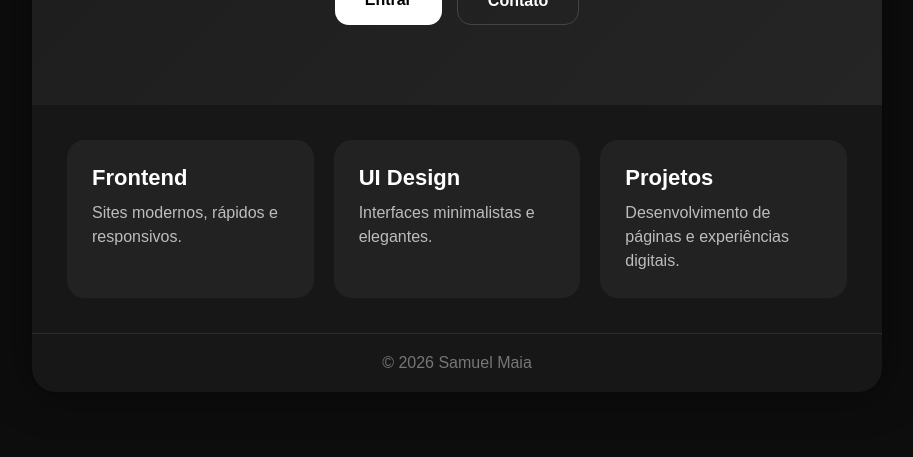
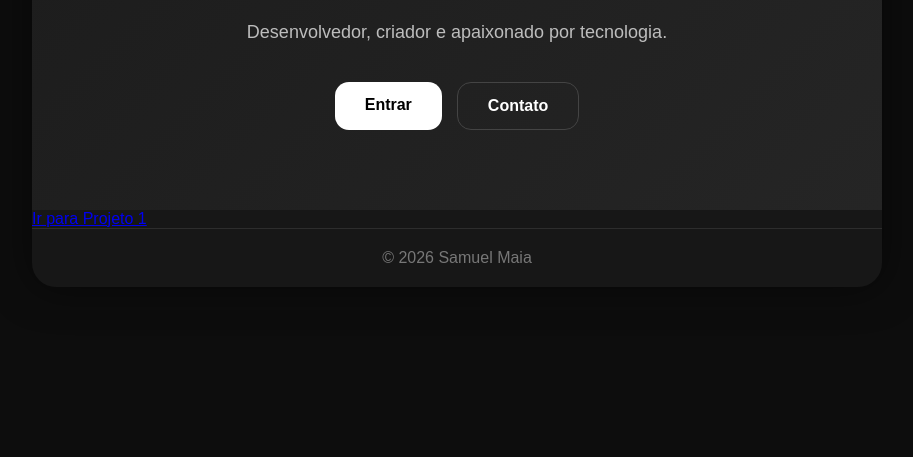
Before and after one commit to samuelnegreiros-pixel/Samuel-Maia, a plain HTML site: page index.html in a window 1280 px wide. Shown: the part 343-800 px from the top of the page, without its empty margins (183-1096 px from the left). Drawn offline with Linux system fonts and the light colour scheme.

Commit message:
Refactor HTML structure and content

```diff
--- a/index.html
+++ b/index.html
@@ -1,61 +1,51 @@
 <!DOCTYPE html>
-<html lang="pt-BR">
+<html lang="pt">
+
 <head>
     <meta charset="UTF-8">
+
     <meta name="viewport" content="width=device-width, initial-scale=1.0">
+
     <title>Samuel Maia</title>
+
     <link rel="stylesheet" href="style.css">
 </head>
+
 <body>
 
     <div class="container">
 
         <section class="hero">
+
             <h1>Samuel Maia</h1>
+
             <span>N° 36</span>
 
             <p>
-        Tecnologia, criatividade e design moderno
-        em um único projeto.
+                Desenvolvedor, criador e apaixonado por tecnologia.
             </p>
 
             <div class="buttons">
-        <a href="#" class="btn btn-primary">Entrar</a>
-        <a href="#" class="btn btn-secondary">Contato</a>
-      </div>
-    </section>
 
-    <section class="section">
+                <a href="#" class="btn btn-primary">
+                    Entrar
+                </a>
 
-      <div class="cards">
-
-        <div class="card">
-          <h3>Frontend</h3>
-          <p>
-            Sites modernos, rápidos
-            e responsivos.
-          </p>
-        </div>
-
-        <div class="card">
-          <h3>UI Design</h3>
-          <p>
-            Interfaces minimalistas
-            e elegantes.
-          </p>
-        </div>
-
-        <div class="card">
-          <h3>Projetos</h3>
-          <p>
-            Desenvolvimento de páginas
-            e experiências digitais.
-          </p>
-        </div>
+                <a href="#" class="btn btn-secondary">
+                    Contato
+                </a>
 
             </div>
 
         </section>
+
+        <div class="link-projeto">
+
+            <a href="projeto1.html">
+                Ir para Projeto 1
+            </a>
+
+        </div>
 
         <footer>
             © 2026 Samuel Maia
```
Lines whose indentation alone changed are shown as unchanged.
